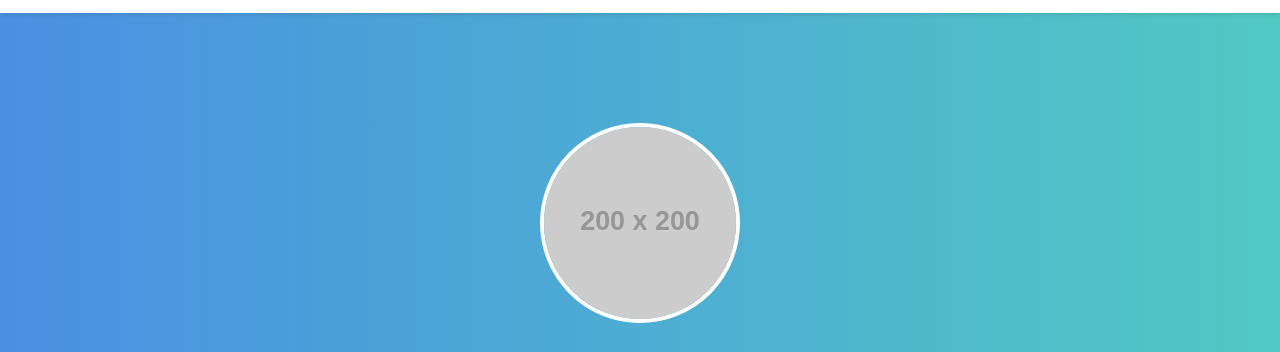
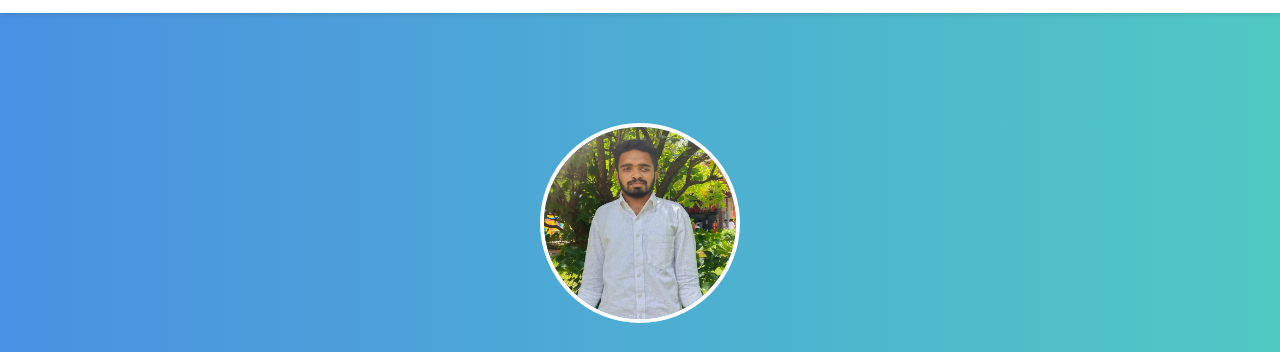
Before and after one commit to kothapallignanendra/oasis_Task2, a plain HTML site: page index.html in a window 1280 px wide. Shown: the part 131-483 px from the top of the page. Drawn offline with Linux system fonts and the light colour scheme; placeholder pictures from the web are drawn by us.

Commit message:
Update index.html

```diff
--- a/index.html
+++ b/index.html
@@ -3,7 +3,7 @@
 <head>
     <meta charset="UTF-8">
     <meta name="viewport" content="width=device-width, initial-scale=1.0">
-    <title>John Doe - Personal Portfolio</title>
+    <title>Kothapalli Gnanendra - Personal Portfolio</title>
     <link rel="stylesheet" href="portfolio.css">
     <link href="https://fonts.googleapis.com/css2?family=Poppins:wght@300;400;600&display=swap" rel="stylesheet">
 </head>
@@ -28,7 +28,7 @@
     <!-- Hero/Introduction Section -->
     <section id="home" class="hero">
         <div class="hero-content">
-            <img src="https://via.placeholder.com/200x200/4a90e2/ffffff?text=JD" alt="Profile Photo" class="profile-img">
+            <img src="gnani_pic.jpg" alt="Profile Photo" class="profile-img">
             <h1>Hi, I'm Kothapalli Gnanendra</h1>
             <p class="subtitle">Aspiring Web Developer | Passionate about creating pixel-perfect websites with HTML & CSS</p>
             <p>A beginner-friendly portfolio showcasing my journey in web development. Let's build something amazing together!</p>
@@ -193,4 +193,5 @@
         </div>
     </footer>
 </body>
+
 </html>
```
